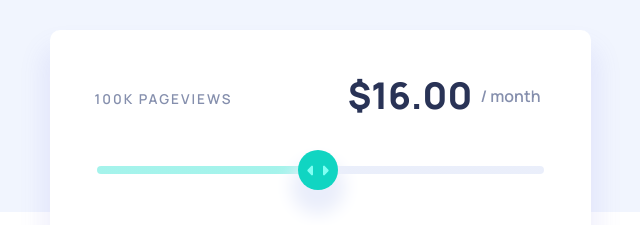
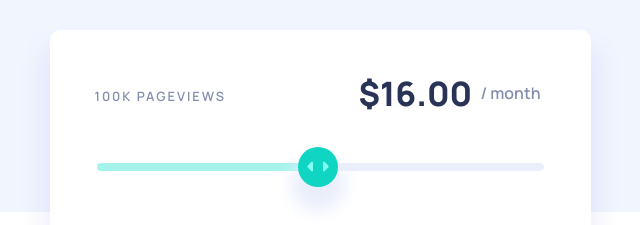
Before and after one commit to RoanMacmillan/Interactive-Pricing-Component, a plain HTML site: page index.html in a window 1280 px wide. Shown: the part 237-462 px from the top of the page, 320-960 px from the left. Drawn offline with Linux system fonts and the light colour scheme.

Commit message:
font adjustments

```diff
--- a/styles.css
+++ b/styles.css
@@ -45,7 +45,7 @@ margin-top: 75px;
 
 h2 {
 
-    font-size: .85em;
+    font-size: .8em;
     letter-spacing: 2px;
     text-transform: uppercase;
     font-weight: 600;
@@ -72,7 +72,7 @@ h2 {
 
 #cost {
 
-    font-size: 2.3em;
+    font-size: 2.1em;
     font-weight: 800;
     color: hsl(227, 35%, 25%);
     margin-left: 0px;
@@ -389,7 +389,7 @@ input[type=range]::-webkit-slider-thumb {
 
         text-align: left;
         padding-left: 45px;
-        margin-top: 60px;
+        margin-top: 57px;
     }
 
     #list-content {
```
